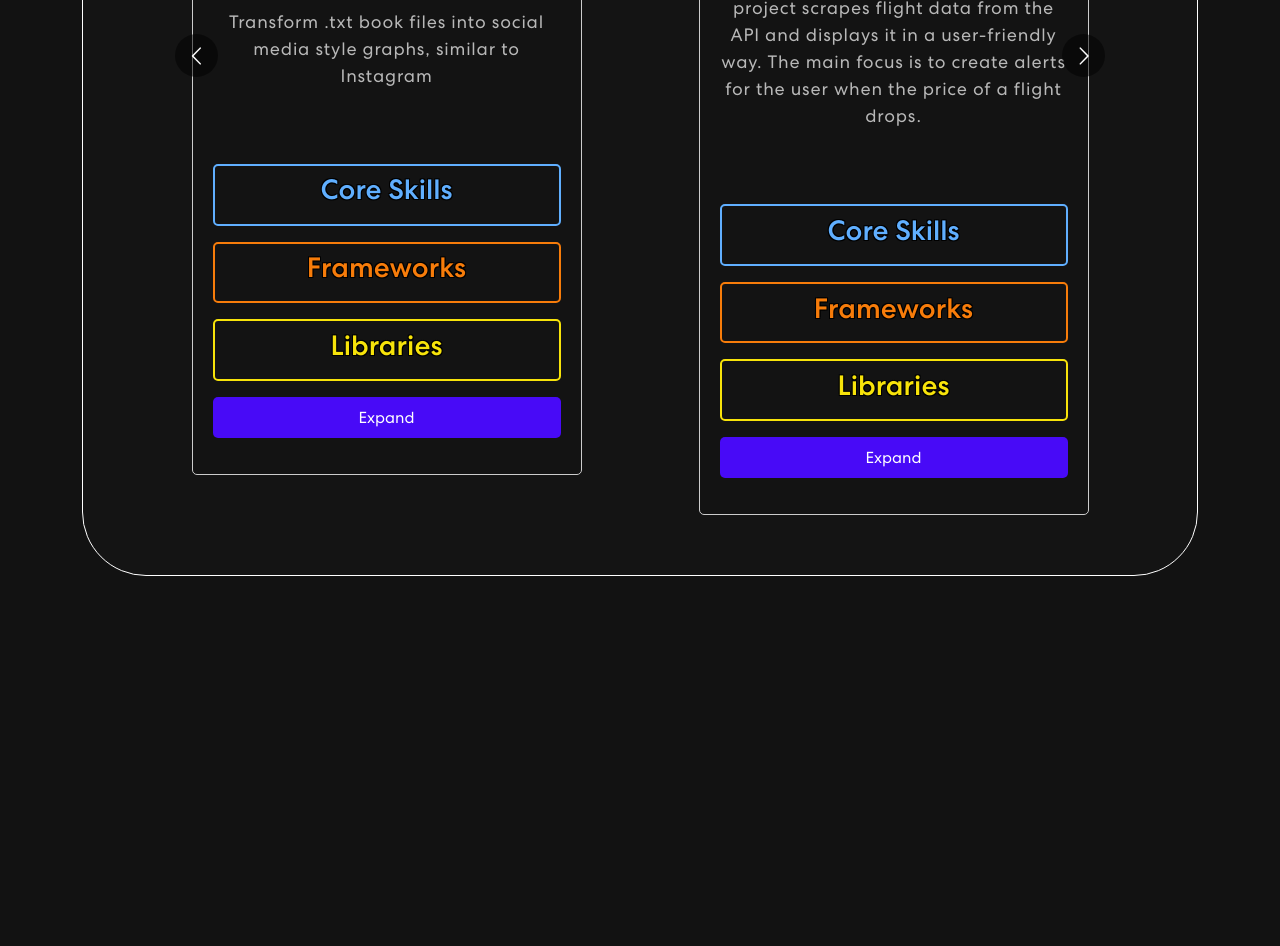
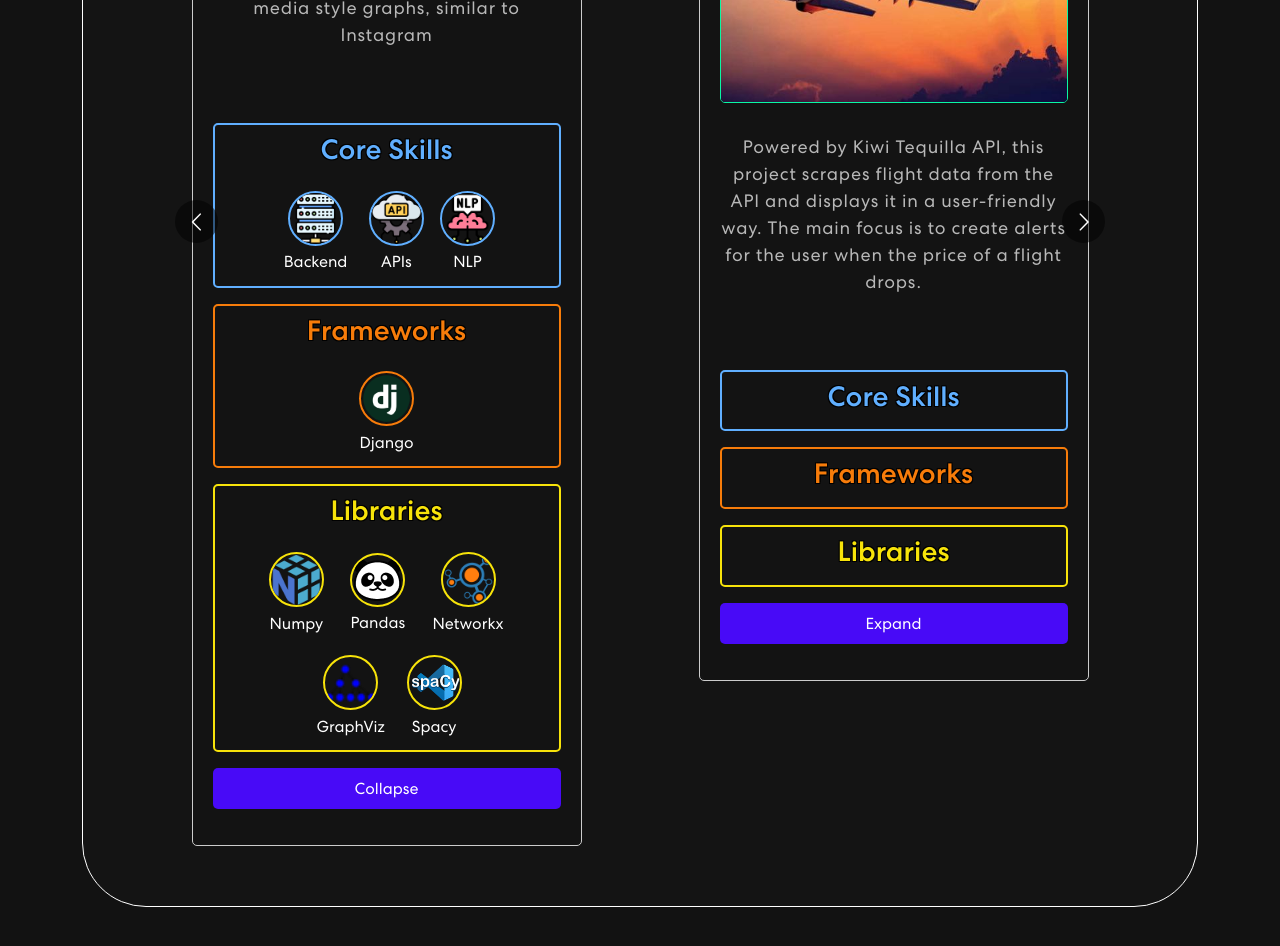
Before and after one commit to mateusb12/mateus_portfolio, a React (Create React App) app: page /mateus_portfolio/carousel in a window 1280 px wide. Shown: the part 700-1646 px from the top of the page. Before the commit the page ends 1426 px from the top, so only its background shows below. Built offline with nearby package versions, Linux system fonts and the light colour scheme.

Commit message:
Update ProjectCard and ProjectCarousel, Add 'Valorant Impact' Project - Toggle expansion state in ProjectCard using isActive and isExpanded - Dynamically render projects and track visible index in ProjectCarousel - Add 'valorant-impact' project data with skills and translations to projects.json

```diff
--- a/src/components/ProjectCard.js
+++ b/src/components/ProjectCard.js
@@ -4,15 +4,11 @@ import { SkillPanel } from './SkillPanel';
 import LanguageContext from './LanguageContext';
 import projectJsonData from '../data/projects.json';
 
-const ProjectCard = ({ projectId = 'witcher', isSelected = false, onSelect = () => {} }) => {
+const ProjectCard = ({ projectId = 'witcher', isActive = false }) => {
     const { selectedFlag } = useContext(LanguageContext);
     const [currentProjectData, setCurrentProjectData] = useState([]);
     const [isLoading, setIsLoading] = useState(true);
-    const [isSelectedState, setIsSelectedState] = useState(false);
-
-    const handleSelect = () => {
-        setIsSelectedState(prevState => !prevState); // Use functional update
-    };
+    const [isExpanded, setIsExpanded] = useState(false);
 
     useEffect(() => {
         const languageMap = { usa: 'english', brazil: 'portuguese' };
@@ -41,6 +37,15 @@ const ProjectCard = ({ projectId = 'witcher', isSelected = false, onSelect = ()
         setIsLoading(false);
     }, [selectedFlag, projectId]);
 
+    useEffect(() => {
+        // Reset isExpanded when isActive changes
+        setIsExpanded(isActive);
+    }, [isActive]);
+
+    const handleSelect = () => {
+        setIsExpanded((prev) => !prev);
+    };
+
     if (isLoading) {
         return <div>Loading project data...</div>;
     }
@@ -57,22 +62,22 @@ const ProjectCard = ({ projectId = 'witcher', isSelected = false, onSelect = ()
                     title="Core Skills"
                     color="core-skills"
                     skills={currentProjectData.coreSkills}
-                    isExpanded={isSelectedState}
+                    isExpanded={isExpanded}
                 />
                 <SkillPanel
                     title="Frameworks"
                     color="frameworks"
                     skills={currentProjectData.frameworks}
-                    isExpanded={isSelectedState}
+                    isExpanded={isExpanded}
                 />
                 <SkillPanel
                     title="Libraries"
                     color="libraries"
                     skills={currentProjectData.libraries}
-                    isExpanded={isSelectedState}
+                    isExpanded={isExpanded}
                 />
                 <button className="project-card-button" onClick={handleSelect}>
-                    {isSelectedState ? 'Collapse' : 'Expand'}
+                    {isExpanded ? 'Collapse' : 'Expand'}
                 </button>
             </div>
         </div>
--- a/src/components/ProjectCarousel.js
+++ b/src/components/ProjectCarousel.js
@@ -1,32 +1,29 @@
-import React, { useState } from "react";
+import React, { useState, useEffect } from "react";
 import "react-multi-carousel/lib/styles.css";
 import Carousel from "react-multi-carousel";
 import "../css/ProjectCarousel.css";
 import ProjectCard from "./ProjectCard";
 
 const ProjectCarousel = () => {
-    const projects = [
-        <ProjectCard projectId="witcher" />,
-        <ProjectCard projectId="flight-scraper" />,
-    ];
+    const projectIds = ["witcher", "flight-scraper", "valorant-impact"];
+    const [currentVisibleIndex, setCurrentVisibleIndex] = useState(0); // Track only the current visible index
 
     const responsive = {
-        superLargeDesktop: {
-            breakpoint: { max: 4000, min: 3000 },
-            items: 3,
-        },
-        desktop: {
-            breakpoint: { max: 3000, min: 1024 },
-            items: 3,
-        },
-        tablet: {
-            breakpoint: { max: 1024, min: 464 },
-            items: 2,
-        },
-        mobile: {
-            breakpoint: { max: 464, min: 0 },
-            items: 1,
-        },
+        superLargeDesktop: { breakpoint: { max: 4000, min: 3000 }, items: 3 },
+        desktop: { breakpoint: { max: 3000, min: 1024 }, items: 3 },
+        tablet: { breakpoint: { max: 1024, min: 464 }, items: 2 },
+        mobile: { breakpoint: { max: 464, min: 0 }, items: 1 },
+    };
+
+    useEffect(() => {
+        // Initially set to the first item as visible
+        setCurrentVisibleIndex(0);
+    }, []);
+
+    const afterChangeHandler = (previousSlide, state) => {
+        console.log(`Debugging state:`, state); // Add this to see all the data in the state
+        setCurrentVisibleIndex(state.currentSlide);
+        console.log(`Carousel changed: prevSlide = ${previousSlide}, currentSlide = ${state.currentSlide}`);
     };
 
     return (
@@ -39,19 +36,19 @@ const ProjectCarousel = () => {
                             <p className="skill-bx-p" style={{ color: "#FFFFFF" }}>
                                 Take a look at some tools I've worked with.
                             </p>
-                            <Carousel responsive={responsive} infinite={true}>
-                                <div className="item">
-                                    <ProjectCard projectId="witcher" />
-                                </div>
-                                <div className="item">
-                                    <ProjectCard projectId="flight-scraper" />
-                                </div>
-                                <div className="item">
-                                    <ProjectCard projectId="witcher" />
-                                </div>
-                                <div className="item">
-                                    <ProjectCard projectId="flight-scraper" />
-                                </div>
+                            <Carousel
+                                responsive={responsive}
+                                infinite={true}
+                                afterChange={afterChangeHandler}
+                            >
+                                {projectIds.map((projectId, index) => (
+                                    <div className="item" key={index}>
+                                        <ProjectCard
+                                            projectId={projectId}
+                                            isActive={index === currentVisibleIndex} // Set active based on current index
+                                        />
+                                    </div>
+                                ))}
                             </Carousel>
                         </div>
                     </div>
--- a/src/data/projects.json
+++ b/src/data/projects.json
@@ -38,11 +38,11 @@
         { "icon": "flask", "label": "Flask" }
       ],
       "libraries": [
-        { "icon": "firebase", "label": "Firebase"},
-        { "icon": "matplotlib", "label": "Matplotlib"},
-        { "icon": "pandas", "label": "Pandas"},
-        { "icon": "selenium", "label": "Selenium"},
-        { "icon": "telegram", "label": "Telegram Bot"}
+        { "icon": "firebase", "label": "Firebase" },
+        { "icon": "matplotlib", "label": "Matplotlib" },
+        { "icon": "pandas", "label": "Pandas" },
+        { "icon": "selenium", "label": "Selenium" },
+        { "icon": "telegram", "label": "Telegram Bot" }
       ],
       "translations": {
         "english": {
@@ -54,6 +54,36 @@
           "description": "Alimentado pela API Kiwi Tequilla, esse projeto coleta dados de voo da API e os exibe de forma amigável ao usuário. O foco principal é criar alertas para o usuário quando o preço de algum voo cair."
         }
       }
+    },
+    "valorant-impact": {
+      "image": "data_analysis.jpg",
+      "coreSkills": [
+        { "icon": "backend", "label": "Backend" },
+        { "icon": "machine-learning", "label": "Machine Learning" },
+        { "icon": "data-analysis", "label": "Data Analysis" }
+      ],
+      "frameworks": [
+        { "icon": "flask", "label": "Flask" }
+      ],
+      "libraries": [
+        { "icon": "lightgbm", "label": "LightGBM" },
+        { "icon": "matplotlib", "label": "Matplotlib" },
+        { "icon": "optuna", "label": "Optuna" },
+        { "icon": "pandas", "label": "Pandas" },
+        { "icon": "scikit-learn", "label": "Scikit-learn" },
+        { "icon": "scipy", "label": "Scipy" },
+        { "icon": "seaborn", "label": "Seaborn" }
+      ],
+      "translations": {
+        "english": {
+          "title": "Valorant Impact",
+          "description": "A tool that quantifies how much player actions can shift the odds of winning a Valorant round. By analyzing kills, weapon choices, economy and strategic moves, it reveals the real-time impact on victory chances."
+        },
+        "portuguese": {
+          "title": "Impacto no Valorant",
+          "description": "Uma ferramenta que quantifica quanto as ações dos jogadores podem mudar as chances de ganhar uma rodada no Valorant. Ao analisar mortes, escolhas de armas, economia e movimentos estratégicos, revela o impacto em tempo real nas chances de vitória."
+        }
+      }
     }
   }
 }
```
